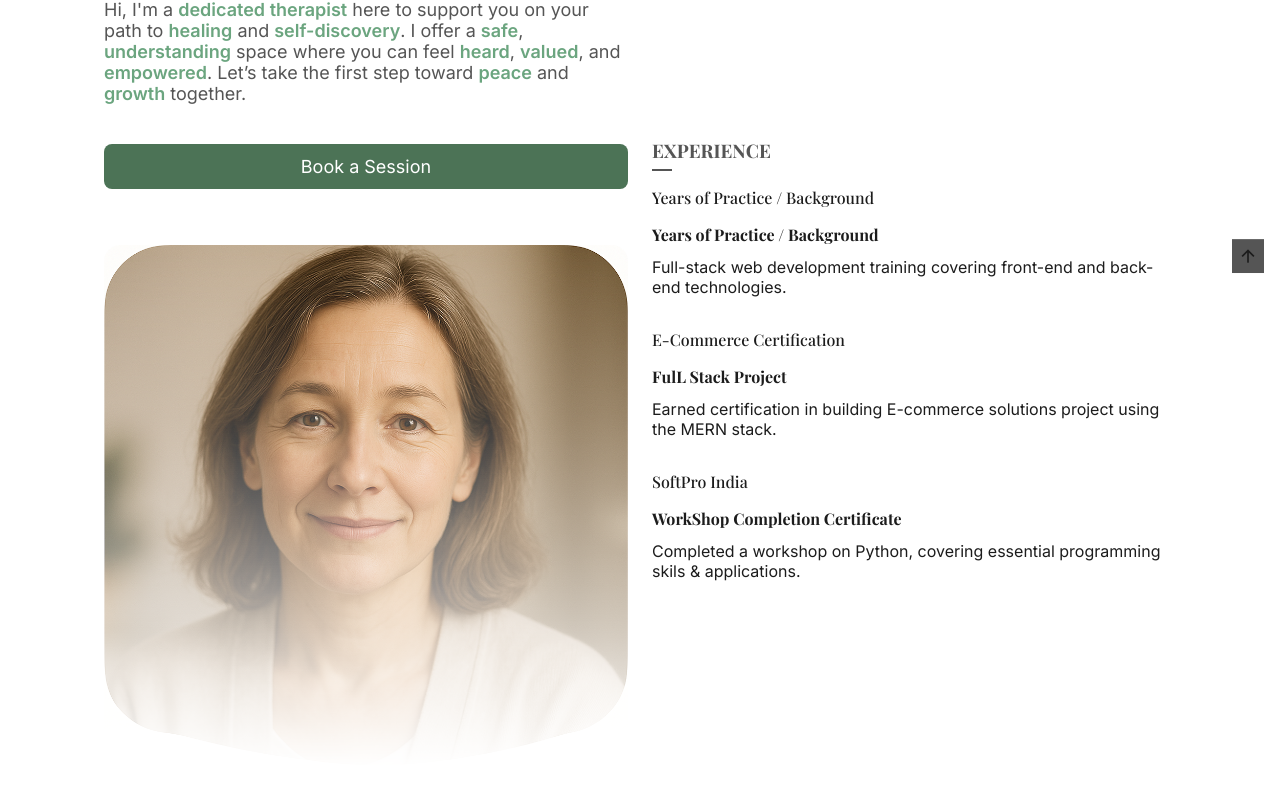
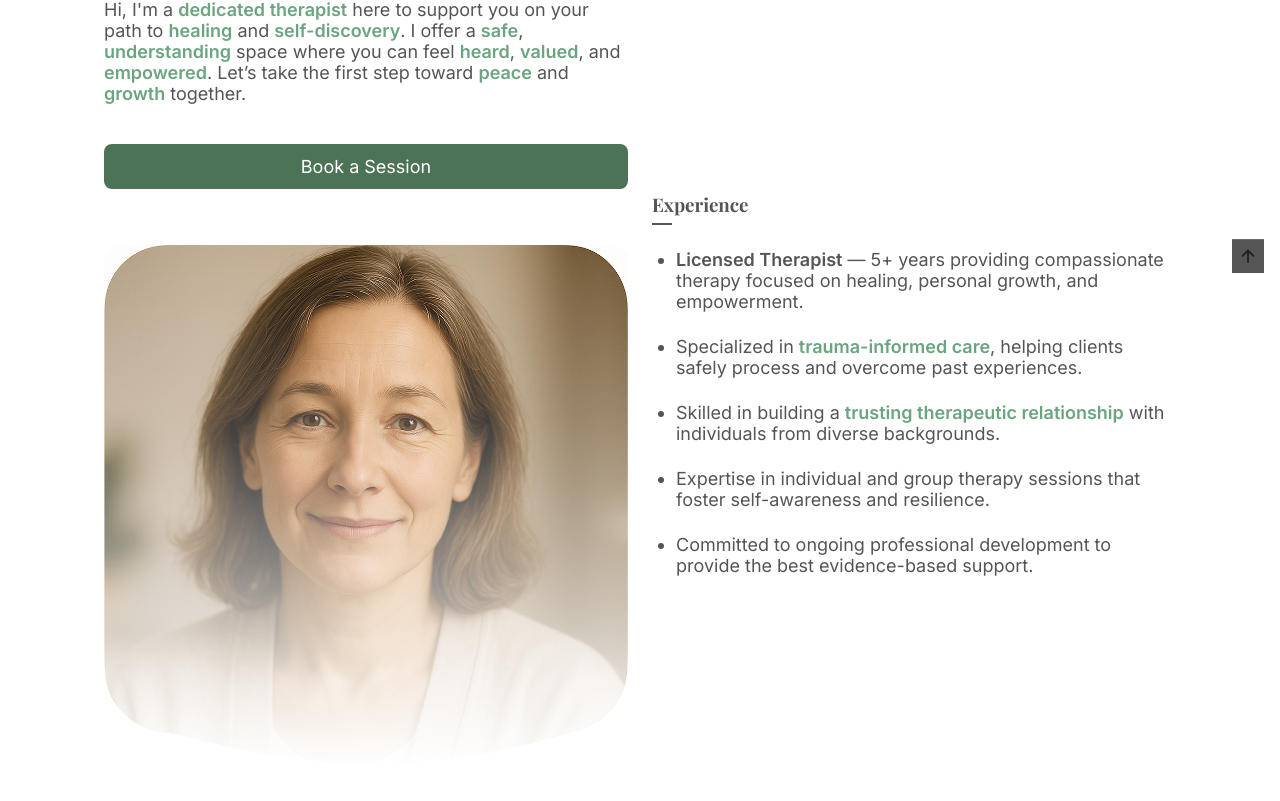
Before and after one commit to TusharGupta-Developer/react-client-site-template, a React (Vite) app: page / in a window 1280 px wide. Shown: the part 919-1720 px from the top of the page. Built offline with nearby package versions, Linux system fonts and the light colour scheme.

Commit message:
Enhancing

```diff
--- a/src/components/pages/CircularGallery.css
+++ b/src/components/pages/CircularGallery.css
@@ -1,5 +1,5 @@
 .gallery {
-    background-color: var(--color-bg-section);
+    background-color: var(--color-bg);
 }
 
 .section__title {
--- a/src/pages/About.css
+++ b/src/pages/About.css
@@ -12,7 +12,6 @@
   position: relative;
   /* font-size: var(--font-size-small); */
   color: var( --color-text-secondary);
-  /* margin-bottom: 1rem; */
 }
 
 .info__title::after {
@@ -68,27 +67,28 @@ span {
     font-weight: 600;
 }
 
-/* EXPERIENCE */
-.experience__content {
-    row-gap: 2rem;
+.about__experience {
+    margin-top: 3rem;
 }
 
-.experience__data {
-    row-gap: 1rem;
+.about__experience .info__title{
+    margin-bottom: 2rem;
+
 }
 
-.experience__company {
-    font-size: var(--h2-font-size);
-    font-weight: var(--font-bold);
+.experience__list {
+    list-style: disc;
+    margin-left: 1.5rem;
+    color: var(--color-text-secondary);
+    font-size: var(--font-size-body);
+    font-weight: var(--font-weight-regular);
 }
 
-.experience__profession {
-    font-size: var(--h3-font-size);
-    margin-bottom: .25rem;
+.experience__list li {
+    /* margin-bottom: 0.75rem; */
 }
 
-.experience__date {
-    display: block;
-    font-size: var(--small-font-size);
-    margin-bottom: .75rem;
+.experience__list span {
+  color: var(--color-success);
+  font-weight: 600;
 }
--- a/src/pages/About.jsx
+++ b/src/pages/About.jsx
@@ -25,44 +25,27 @@ const About = () => {
 
 
         {/* EXPERIENCE */}
-        <div className="experience grid">
-          <h3 className="info__title">EXPERIENCE</h3>
+        <div className="about__experience ">
+          <h3 className="info__title">Experience</h3>
+          <ul className="experience__list grid">
+            <li>
+              <strong>Licensed Therapist</strong> — 5+ years providing compassionate therapy focused on healing, personal growth, and empowerment.
+            </li>
+            <li>
+              Specialized in <span>trauma-informed care</span>, helping clients safely process and overcome past experiences.
+            </li>
+            <li>
+              Skilled in building a <span>trusting therapeutic relationship</span> with individuals from diverse backgrounds.
+            </li>
+            <li>
+              Expertise in individual and group therapy sessions that foster self-awareness and resilience.
+            </li>
+            <li>
+              Committed to ongoing professional development to provide the best evidence-based support.
+            </li>
+          </ul>
+        </div>
 
-          <div className="experience__content grid">
-            <div className="experience__data grid">
-              <h2 className="experience__company">Years of Practice / Background</h2>
-              <div>
-                <h3 className="experience__profession">Years of Practice / Background</h3>
-                <span className="experience__date"></span>
-                <p className="experience__description">
-                  Full-stack web development training covering front-end and back-end technologies.
-                </p>
-              </div>
-            </div>
-
-            <div className="experience__data grid">
-              <h2 className="experience__company">E-Commerce Certification</h2>
-              <div>
-                <h3 className="experience__profession">FulL Stack Project</h3>
-                <span className="experience__date"></span>
-                <p className="experience__description">
-                  Earned certification in building E-commerce solutions project using the MERN stack.
-                </p>
-              </div>
-            </div>
-
-            <div className="experience__data grid">
-              <h2 className="experience__company">SoftPro India</h2>
-              <div>
-                <h3 className="experience__profession">WorkShop Completion Certificate</h3>
-                <span className="experience__date"></span>
-                <p className="experience__description">
-                  Completed a workshop on Python, covering essential programming skils & applications.
-                </p>
-              </div>
-            </div>
-          </div>
-        </div>
 
       </div>
 
--- a/src/pages/Contact.css
+++ b/src/pages/Contact.css
@@ -1,7 +1,7 @@
 /*=============== CONTACT ===============*/
 
 .contact{
-    background-color: var(--color-bg-card);
+    background-color: var(--color-bg-section);
 }
 .contact__container {
   row-gap: 4rem;
@@ -18,7 +18,7 @@
 
 .contact__input {
   padding: 1.25rem;
-  background-color: var(--color-bg-section);
+  background-color: var(--color-bg);
   color: var(--color-text-primary);
   font-weight: var(--font-weight-semibold);
   border: 1px solid var(--color-bg-card);
@@ -29,6 +29,7 @@
 .contact__input:focus,
 .contact__input:valid {
   border-color: var(--color-primary);
+  background-color: var(--color-bg-card);
 }
 
 .contact__input::placeholder {
--- a/src/pages/Home.css
+++ b/src/pages/Home.css
@@ -67,7 +67,8 @@
 }
 
 .home__scroll-text {
-    font-weight: var(--font-semi-bold);
+    color: var(--color-text-primary);
+    font-weight: var(--font-weight-semibold);
 }
 
 /* Animate scroll icon */
--- a/src/pages/Services.css
+++ b/src/pages/Services.css
@@ -1,5 +1,5 @@
 .services {
-  background-color: var(--color-bg-section);
+  background-color: var(--color-bg);
 }
 
 .services__container {
@@ -9,7 +9,7 @@
 }
 
 .services__card {
-  background-color: var(--color-bg-card);
+  background-color: var(--color-bg-section);
   padding: 2rem;
   border-radius: 1rem;
   text-align: center;
--- a/src/pages/Testimonials.css
+++ b/src/pages/Testimonials.css
@@ -1,6 +1,6 @@
 /* Testimonial Section */
 .testimonial {
-    background-color: var(--container-color);
+    background-color: var(--color-bg-section);
     /* padding: 4rem 1rem; */
 }
 
@@ -23,6 +23,7 @@
 
 .testimonial__card {
     background-color: var(--surface-color, #ffffff);
+    background-color: var(--color-bg);
     border: 1px solid var(--border-color, #ddd);
     padding: 2rem;
     border-radius: 1rem;
```
Lines whose indentation alone changed are shown as unchanged.
